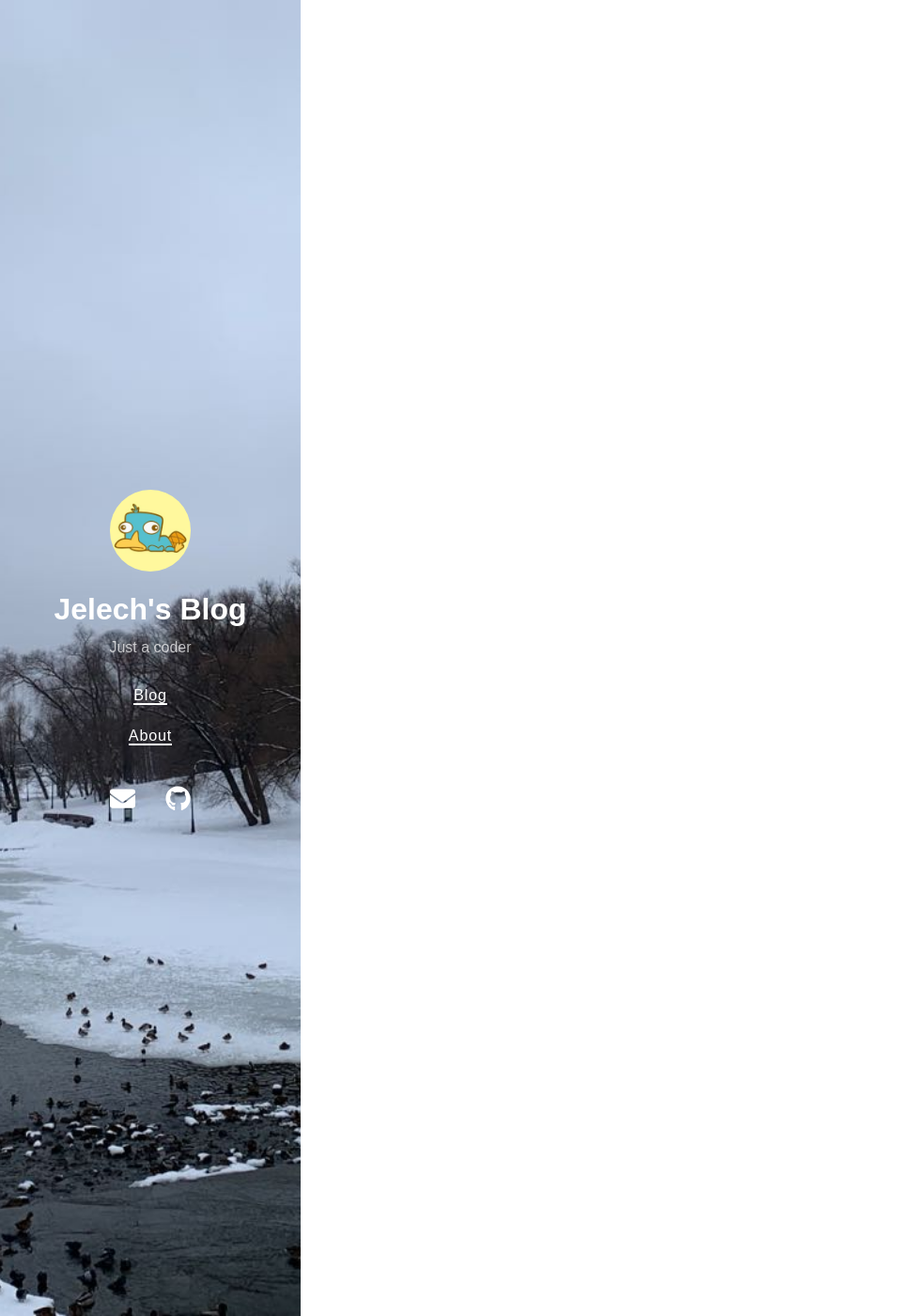
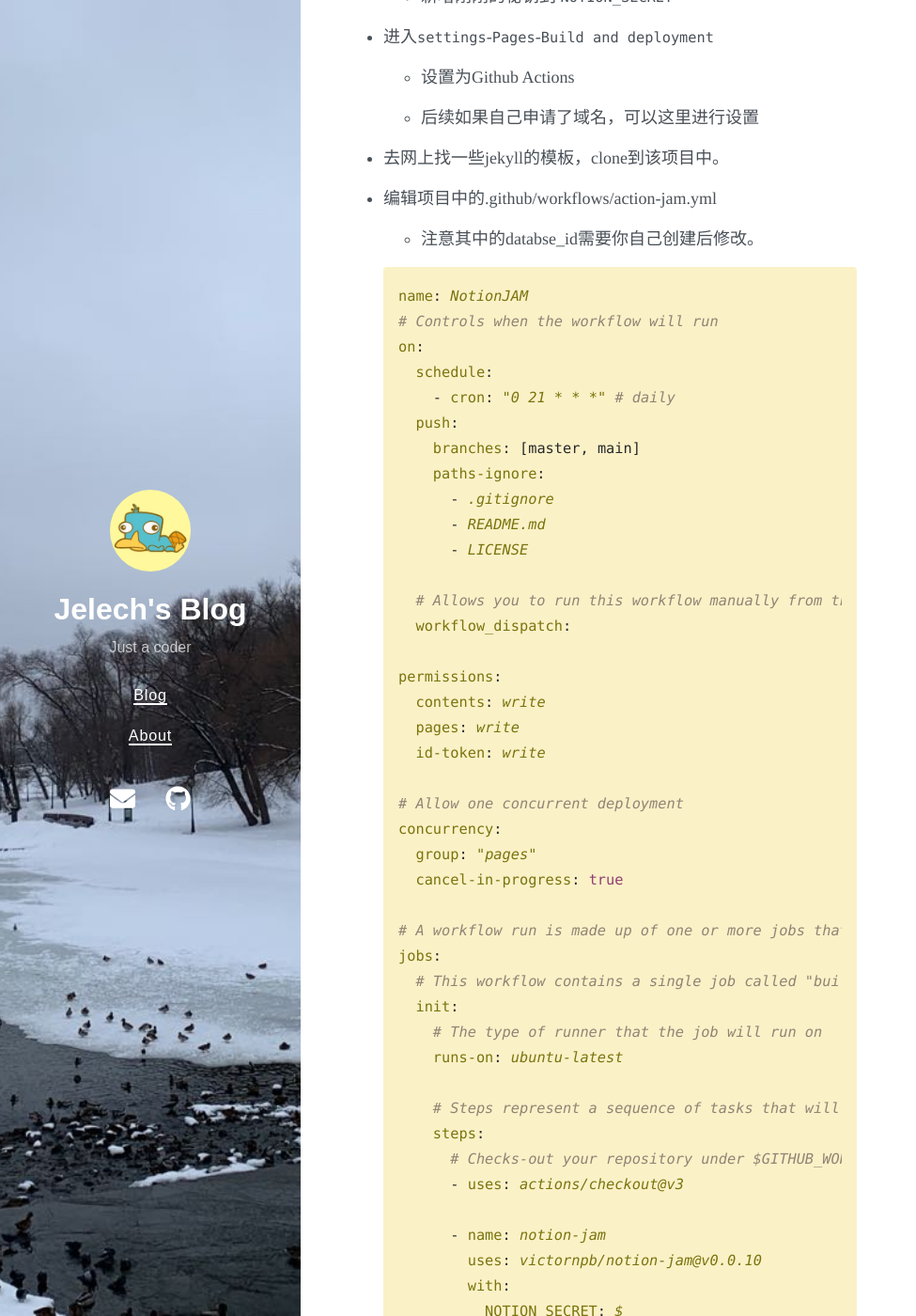
Before and after one commit to jelech/jelech.github.io, a Jekyll site: the page built from _posts/2020-01-01-3d2f4c1e-5449-4544-9db1-6efdbbc54c5f.md, in a window 1280 px wide and 1400 px high, scrolled down 973 px. Shown: the whole window at 94% size, without its empty margins (0-975 px from the left). Built offline with Jekyll 4.4.1, drawn with Linux system fonts in a browser that asks for light colours; nearby versions of some CDN libraries; some of the changed text lies outside the part shown.

Commit message:
Commit changes

````diff
--- a/_posts/2020-01-01-3d2f4c1e-5449-4544-9db1-6efdbbc54c5f.md
+++ b/_posts/2020-01-01-3d2f4c1e-5449-4544-9db1-6efdbbc54c5f.md
@@ -1,18 +1,176 @@
 ---
 id: 3d2f4c1e-5449-4544-9db1-6efdbbc54c5f
-title: Test
+title: 如何使用Notion+GithubPage搭建博客
 created_time: 2024-07-24T07:09:00.000Z
-last_edited_time: 2024-07-25T11:40:00.000Z
+last_edited_time: 2024-07-26T07:21:00.000Z
+icon_emoji: 🤖
 date: 2024-07-24T07:09:00.000Z
 status: Published
 layout: post
-tag: code
-name: Test
+tag:
+  - code
+  - 尝新
+name: 如何使用Notion+GithubPage搭建博客
+_thumbnail: ./assets/Untitled_9joh1GTk.png
 
 ---
 
-# Test Page
+# 准备工作
 
-```python
-print("hello world")
-```
+## notion部分
+
+*   注册账号
+
+*   新建一个integration，用于对数据进行派生
+
+    *   [进入页面](https://www.notion.so/my-integrations)
+
+    *   选择对应的workspace
+
+    *   填写其他信息，确认(记住这里的秘钥)
+
+*   进入自己的database页面，设置中添加刚刚设置的collections
+
+*   设置database的格式，有些字段是必须的
+
+    *   `Status`字段必须，Published会将文章设置为可以进行部署，其他的可以自定义
+
+    *   `date`字段必须，名称必须data，结果值必须为year-month-day
+
+    *   `layout`字段必须为post，jekyll才能从meta进行识别
+
+    *   `tag`字段任意。
+
+![](./assets/Untitled_9joh1GTk.png)
+
+## github部分
+
+*   新建项目，注意如果不需要domain/blog这种后缀，需要设置名称为yourname.github.io
+
+*   进入`settings`-`Security`-`Actions secrets and variables`
+
+    *   新增刚刚的秘钥到 `NOTION_SECRET`
+
+*   进入`settings`-`Pages`-`Build and deployment`
+
+    *   设置为Github Actions
+
+    *   后续如果自己申请了域名，可以这里进行设置
+
+*   去网上找一些jekyll的模板，clone到该项目中。
+
+*   编辑项目中的.github/workflows/action-jam.yml
+
+    *   注意其中的databse\_id需要你自己创建后修改。
+
+    ```yaml
+    name: NotionJAM
+    # Controls when the workflow will run
+    on:
+      schedule:
+        - cron: "0 21 * * *" # daily
+      push:
+        branches: [master, main]
+        paths-ignore:
+          - .gitignore
+          - README.md
+          - LICENSE
+
+      # Allows you to run this workflow manually from the Actions tab
+      workflow_dispatch:
+
+    permissions:
+      contents: write
+      pages: write
+      id-token: write
+
+    # Allow one concurrent deployment
+    concurrency:
+      group: "pages"
+      cancel-in-progress: true
+
+    # A workflow run is made up of one or more jobs that can run sequentially or in parallel
+    jobs:
+      # This workflow contains a single job called "build"
+      init:
+        # The type of runner that the job will run on
+        runs-on: ubuntu-latest
+
+        # Steps represent a sequence of tasks that will be executed as part of the job
+        steps:
+          # Checks-out your repository under $GITHUB_WORKSPACE, so your job can access it
+          - uses: actions/checkout@v3
+
+          - name: notion-jam
+            uses: victornpb/notion-jam@v0.0.10
+            with:
+              NOTION_SECRET: ${{ secrets.NOTION_SECRET }}
+              NOTION_DATABASE: https://www.notion.so/<your_database_id>
+              FILTER_PROP: Status
+              FILTER_VALUES: Published
+              CONVERT_PROP_CASE: snake
+              ARTICLE_PATH: _posts/2020-01-01-{id}.md
+              ASSETS_PATH: ./assets/
+              PARALLEL_PAGES: 25
+              PARALLEL_DOWNLOADS_PER_PAGE: 3
+              DOWNLOAD_IMAGE_TIMEOUT: 30
+              SKIP_DOWNLOADED_IMAGES: true
+              DOWNLOAD_FRONTMATTER_IMAGES: true
+
+          - name: Save changes
+            uses: stefanzweifel/git-auto-commit-action@v4
+            with:
+              commit_message: Commit changes
+
+      build:
+        runs-on: ubuntu-latest
+        needs: init
+        steps:
+          - name: Checkout
+            uses: actions/checkout@v4
+            with:
+              fetch-depth: 0
+
+          - name: Setup Pages
+            id: pages
+            uses: actions/configure-pages@v4
+
+          - name: Setup Ruby
+            uses: ruby/setup-ruby@v1
+            with:
+              ruby-version: 3.3
+              bundler-cache: true
+
+          - name: Build site
+            run: bundle exec jekyll b -d "_site${{ steps.pages.outputs.base_path }}"
+            env:
+              JEKYLL_ENV: "production"
+
+          - name: Upload site artifact
+            uses: actions/upload-pages-artifact@v3
+            with:
+              path: "_site${{ steps.pages.outputs.base_path }}"
+
+      deploy:
+        environment:
+          name: github-pages
+          url: ${{ steps.deployment.outputs.page_url }}
+        runs-on: ubuntu-latest
+        needs: build
+        steps:
+          - name: Deploy to GitHub Pages
+            id: deployment
+            uses: actions/deploy-pages@v4
+    ```
+
+## How to work
+
+正如workflow中描述的那样，Github action会在每天21点（也可以自己点击）进行更新。
+
+更新运行逻辑为：
+
+*   先用jam将notion中的文章拉取为markdown格式到项目中（包括push)。
+
+*   jekyll构建项目，将markdown转换为html，再进行打包。
+
+*   jekyll部署打包文件到GithubPage静态页面。
````
Also changed, not shown: _posts/2020-01-01-f12ed250-3227-4783-a389-232a09185e7e.md (+4 -2 lines), _posts/assets/Untitled_9joh1GTk.png (added).
